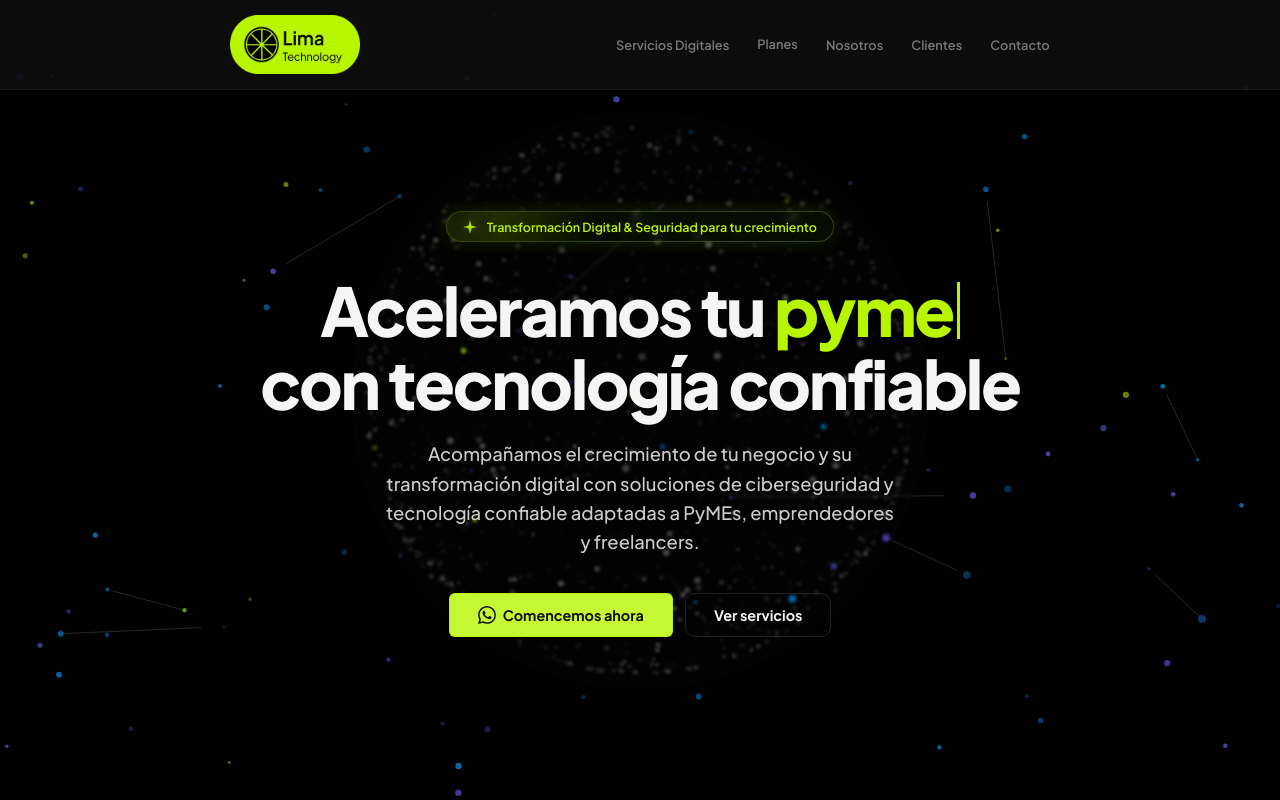
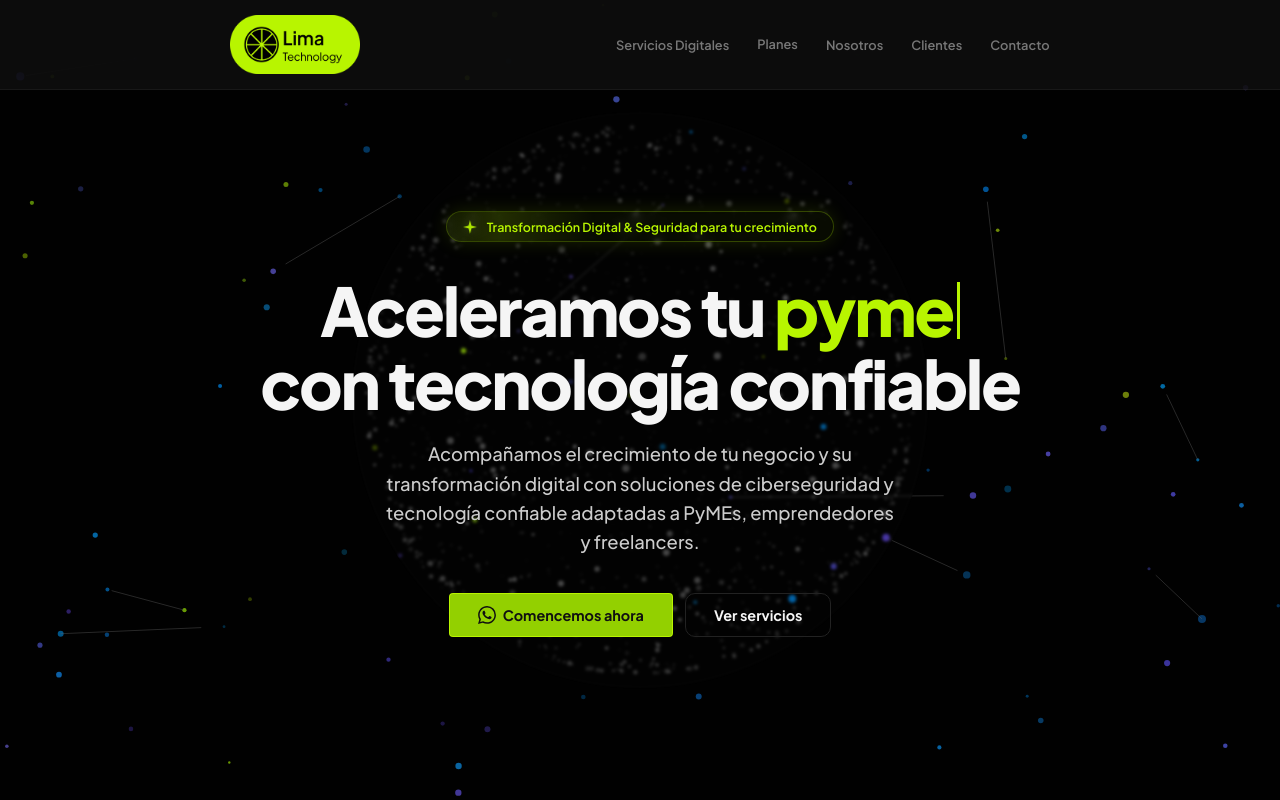
Before and after one commit to limatechnology/lima-landing-1.1, a Next.js app: page / in a window 1280 px wide. In both pictures the pointer is over the link "Comencemos ahora". Shown: the top 800 px of the page. Built offline with nearby package versions, Linux system fonts and the light colour scheme.

Commit message:
Update: Ajustes finales (bordes 4px, ripple oscuro en botón primario)

```diff
--- a/app/globals.css
+++ b/app/globals.css
@@ -154,10 +154,10 @@ body{font-family:'Plus Jakarta Sans',-apple-system,sans-serif;background:var(--b
   border: 1px solid transparent;
 }
 .btn-primary::before {
-  background: rgba(255, 255, 255, 0.2);
+  background: rgba(0, 60, 0, 0.2);
 }
 .btn-primary:hover {
-  border-radius: 6px;
+  border-radius: 4px;
 }
 
 /* 2. OUTLINE BUTTONS */
@@ -170,7 +170,7 @@ body{font-family:'Plus Jakarta Sans',-apple-system,sans-serif;background:var(--b
   background: color-mix(in srgb, currentColor 30%, transparent);
 }
 .btn-outline:hover {
-  border-radius: 6px;
+  border-radius: 4px;
   border-color: currentColor;
 }
 
@@ -184,7 +184,7 @@ body{font-family:'Plus Jakarta Sans',-apple-system,sans-serif;background:var(--b
   background: rgba(255, 255, 255, 0.05);
 }
 .btn-secondary:hover {
-  border-radius: 6px;
+  border-radius: 4px;
   border-color: rgba(255, 255, 255, 0.2);
   box-shadow: 0 0 15px rgba(255, 255, 255, 0.1);
 }
```
